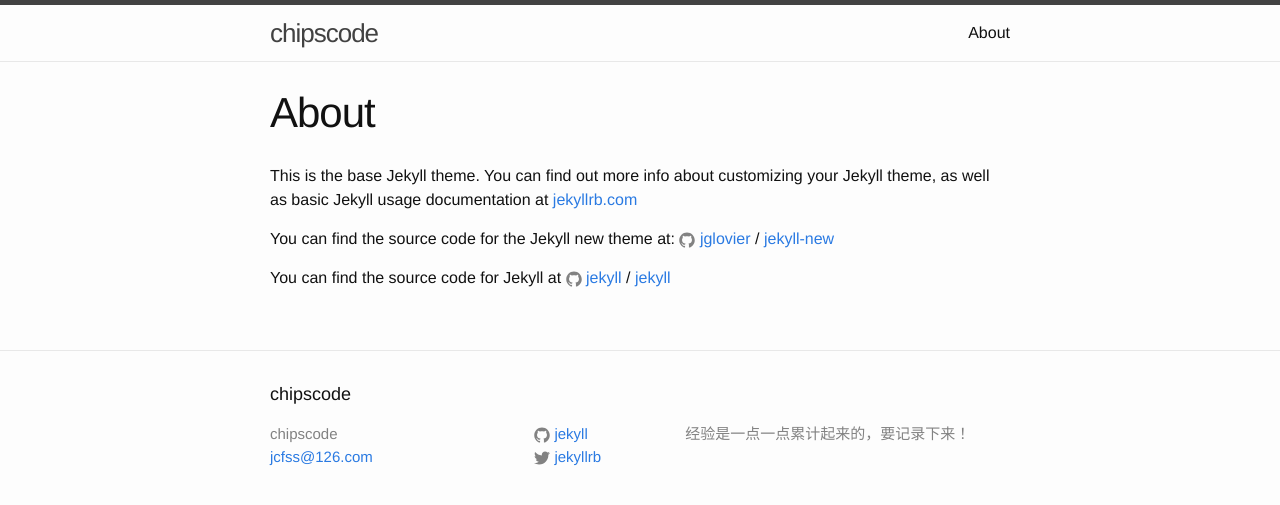
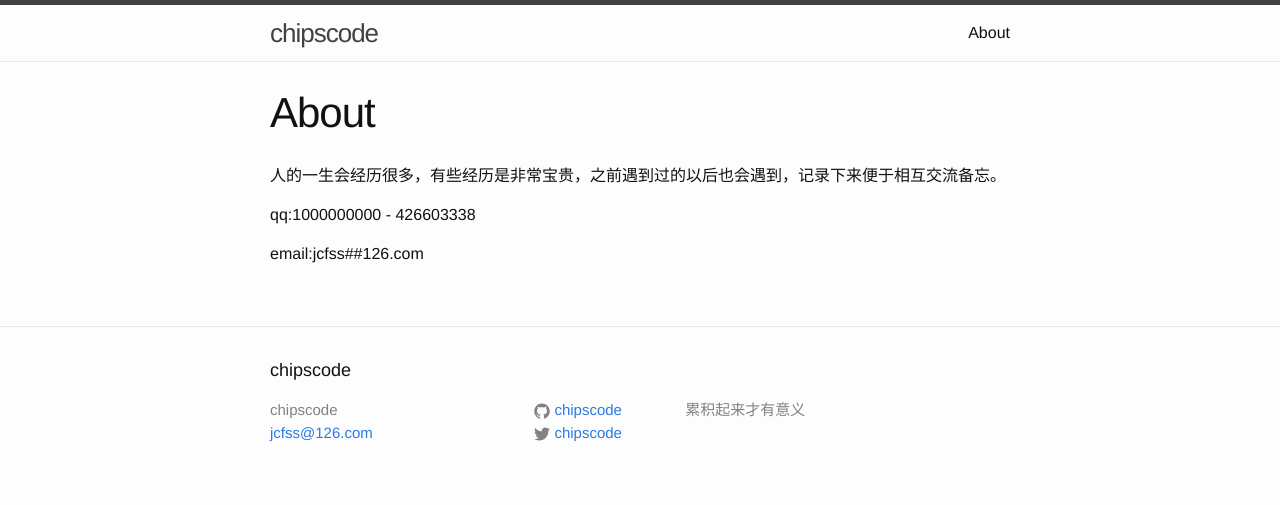
Before and after one commit to 11lin/11lin.github.io, a Jekyll site: the page built from about.md, in a window 1280 px wide. Shown: the top 505 px of the page. Built offline with Jekyll 4.4.1, drawn with Linux system fonts in a browser that asks for light colours.

Commit message:
代码统计

```diff
--- a/_config.yml
+++ b/_config.yml
@@ -9,11 +9,11 @@
 title: chipscode
 email: jcfss@126.com
 description: > # this means to ignore newlines until "baseurl:"
-  经验是一点一点累计起来的，要记录下来！
+  累积起来才有意义
 baseurl: "" # the subpath of your site, e.g. /blog
-url: "5le.club" # the base hostname & protocol for your site
-twitter_username: jekyllrb
-github_username:  jekyll
+url: "blog.nexwo.com" # the base hostname & protocol for your site
+twitter_username: chipscode
+github_username:  chipscode
 
 excerpt_separator: "" #或设置成不敏感的字符。
 # Build settings
--- a/about.md
+++ b/about.md
@@ -2,14 +2,11 @@
 layout: page
 title: About
 permalink: /about/
+date: 2017/01/15 21:50:28
 ---
 
-This is the base Jekyll theme. You can find out more info about customizing your Jekyll theme, as well as basic Jekyll usage documentation at [jekyllrb.com](http://jekyllrb.com/)
+人的一生会经历很多，有些经历是非常宝贵，之前遇到过的以后也会遇到，记录下来便于相互交流备忘。
 
-You can find the source code for the Jekyll new theme at:
-{% include icon-github.html username="jglovier" %} /
-[jekyll-new](https://github.com/jglovier/jekyll-new)
+qq:1000000000 - 426603338
 
-You can find the source code for Jekyll at
-{% include icon-github.html username="jekyll" %} /
-[jekyll](https://github.com/jekyll/jekyll)
+email:jcfss##126.com
```
Also changed, not shown: _posts/2017-1-15-codes-lines.md (added, +19 -0 lines).
